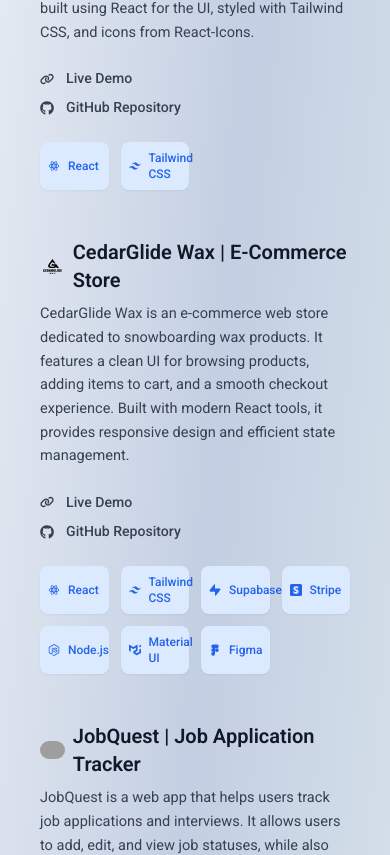
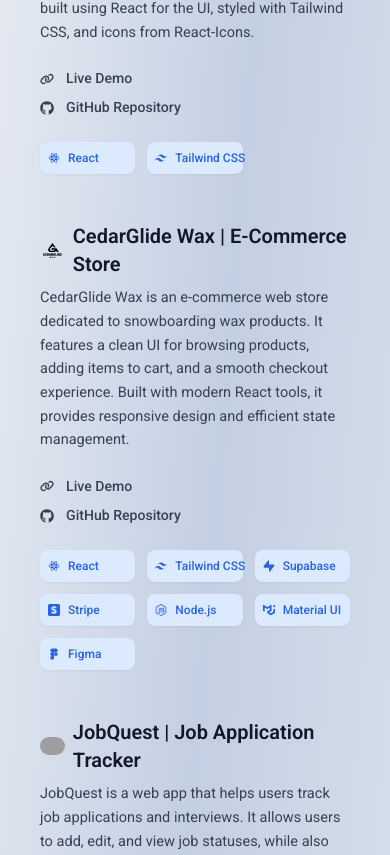
Before and after one commit to kkennethsieu/Kenny-Sieu-Portfolio, a React (Vite) app: page / in a window 390 px wide. Shown: the part 1634-2489 px from the top of the page. Built offline with nearby package versions, Linux system fonts and the light colour scheme; no server answers; grey boxes are pictures that could not be loaded.

Commit message:
fixed spacing on mobile

```diff
--- a/src/sections/projects/ProjectItem.jsx
+++ b/src/sections/projects/ProjectItem.jsx
@@ -28,7 +28,7 @@
 
       <ProjectLinks gitLink={gitLink} webLink={webLink} />
 
-      <div className="grid grid-cols-4 gap-3 mt-4">
+      <div className="grid grid-cols-3 gap-3 mt-4 sm:grid-cols-4">
         {tags.map((tag) => (
           <ProjectTag tag={tag} key={tag.name} />
         ))}
--- a/src/sections/projects/ProjectTag.jsx
+++ b/src/sections/projects/ProjectTag.jsx
@@ -2,7 +2,7 @@
   const { icon, name } = tag;
 
   return (
-    <div className="flex gap-2 items-center bg-blue-100 text-blue-600 px-2 py-2 rounded-lg text-xs font-medium transition-all  duration-300 shadow-sm">
+    <div className="flex items-center gap-2 px-2 py-2 text-xs font-medium text-blue-600 transition-all duration-300 bg-blue-100 rounded-lg shadow-sm whitespace-nowrap">
       <span>{icon}</span>
       <span>{name}</span>
     </div>
```
